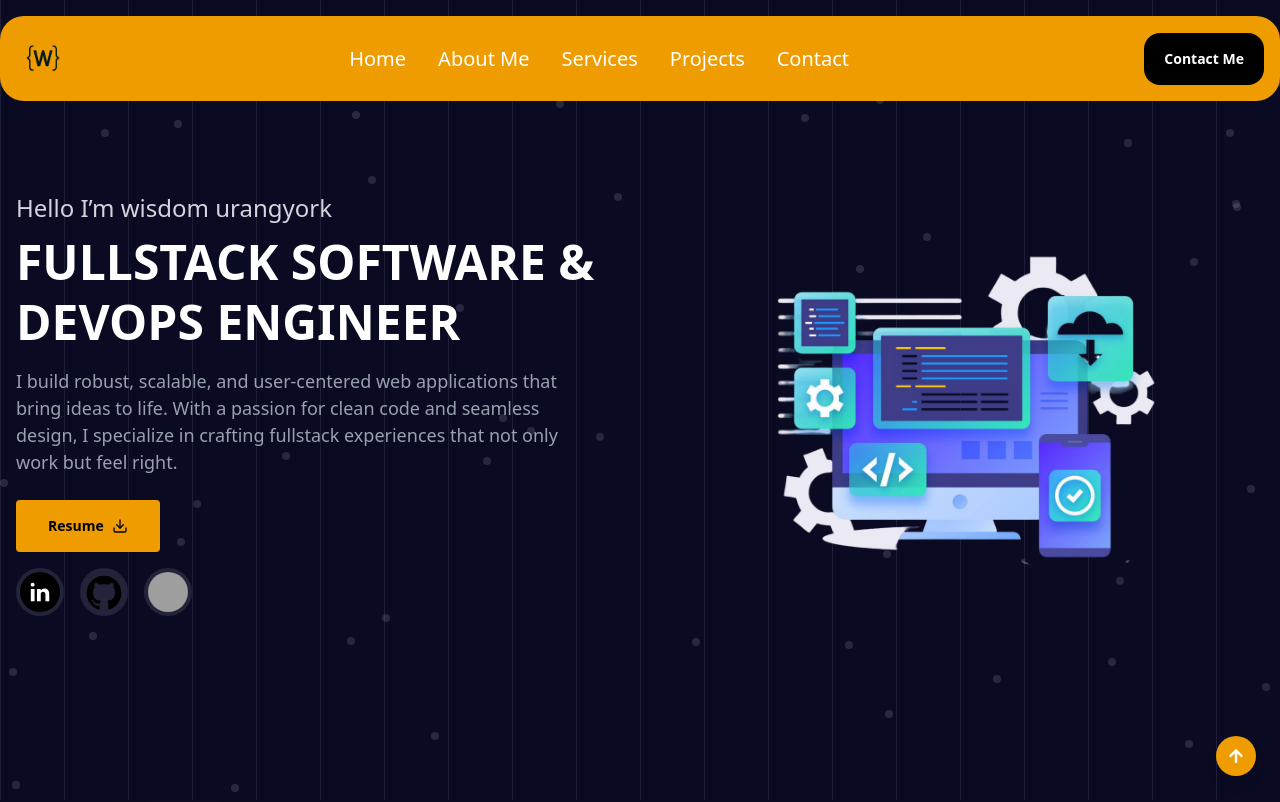
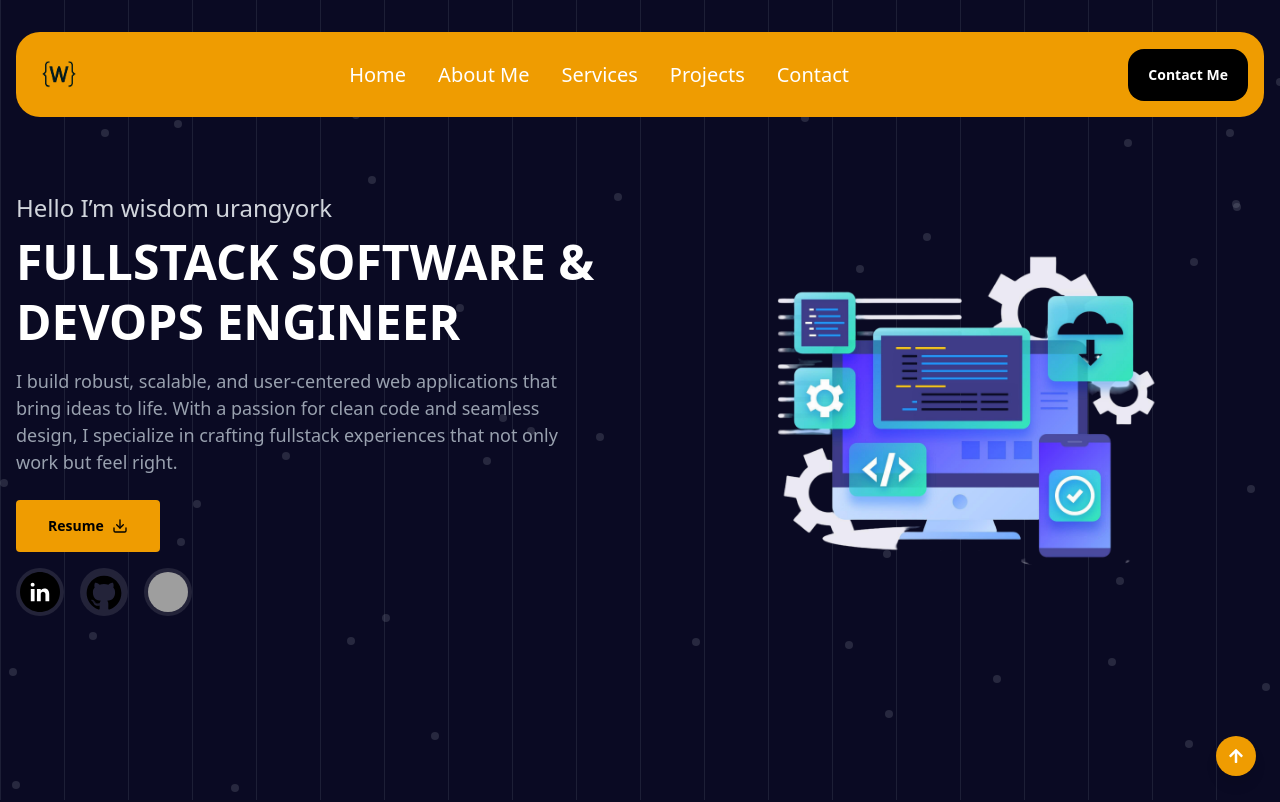
Before and after one commit to Codeprince001/my-portfolio, a React (Vite) app: page / in a window 1280 px wide. Shown: the top 802 px of the page. Built offline with nearby package versions, Linux system fonts and the light colour scheme; grey boxes are pictures that could not be loaded.

Commit message:
final commit

```diff
--- a/src/components/About.tsx
+++ b/src/components/About.tsx
@@ -1,6 +1,6 @@
 import React, { useRef } from 'react';
 import { motion, useInView } from 'framer-motion';
-import Me from "../assets/me.jpg";
+import Me from "../assets/me.png";
 
 const About: React.FC = () => {
   const ref = useRef(null);
--- a/src/components/Header.tsx
+++ b/src/components/Header.tsx
@@ -34,12 +34,12 @@ const Header: React.FC = () => {
 
   return (
     <header
-      className={`
+      className={` p-4
         w-full fixed top-0 left-0 z-50 transition-all duration-300
         ${hideHeader ? 'translate-y-[-100%]' : 'translate-y-0'}
       `}
     >
-      <div className={`max-w-7xl mx-auto px-4 py-4 bg-brand m-4 rounded-3xl flex items-center justify-between transition-all duration-300 ${isScrolled ? 'bg-brand/60 backdrop-blur-md shadow-md' : ''}`}>
+      <div className={`max-w-7xl mx-auto px-4 py-4 bg-brand m-4 rounded-3xl flex items-center justify-between transition-all duration-300 ${isScrolled ? 'bg-brand/50 backdrop-blur-md shadow-md' : ''}`}>
         {/* Logo */}
         <div className="flex-shrink-0">
           <img src={Logo} alt="Logo" width={54} className="block" />
```
Also changed, not shown: src/assets/me.jpg (deleted), 1 other file (tests, documents, lock files or other folders).
